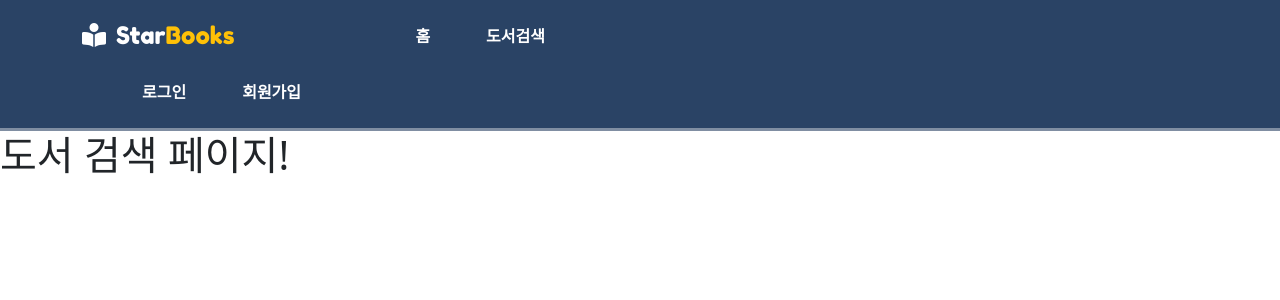
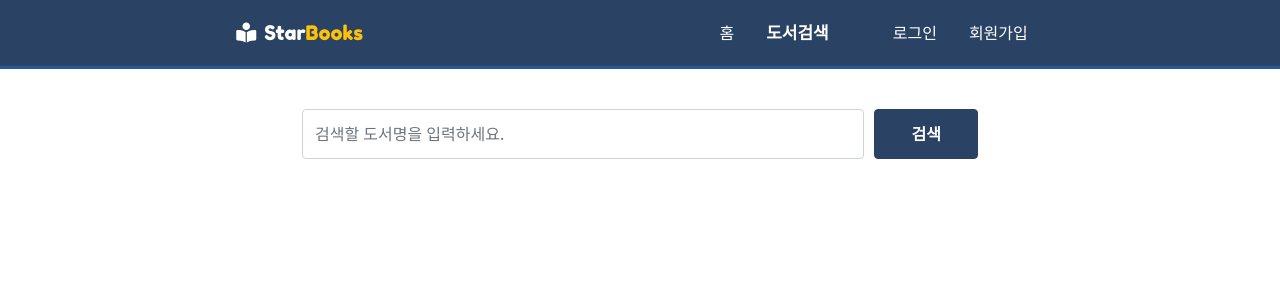
Before and after one commit to GeonwooShin/Toy-project-starbooks, a Vue app: page /#/BookSearch in a window 1280 px wide. Shown: the top 300 px of the page. Built offline with nearby package versions, Linux system fonts and the light colour scheme.

Commit message:
헤더 수정 및 프록시 설정

```diff
--- /dev/null
+++ b/Vue.config.js
@@ -0,0 +1,61 @@
+
+
+
+module.exports = {
+  chainWebpack: config => {
+  config.plugins.delete('prefetch'); // prefetch 삭제
+  },
+  devServer: {
+    proxy: 'http://13.209.146.204:8080'
+}
+};
+// module.exports = {
+//   chainWebpack: config => {
+//     config.plugins.delete('prefetch'); // prefetch 삭제
+//   },
+//   // devServer: {
+//   //   port: 8080,
+//   //   proxy: {
+//   //     '/api': {
+//   //       target,
+//   //       changeOrigin: true
+//   //     }
+//   //   }
+//   // }
+//   devServer: {
+//     // 프록시 설정
+//     proxy: {
+//         // 프록시 요청을 보낼 api의 시작 부분
+//         '/api': {
+//             // 프록시 요청을 보낼 서버의 주소
+//             // target: 'http://localhost:3000'
+//             target: `http://13.209.146.204:8080`
+//         }
+//     }
+//   }
+// }
+
+// // 개발 서버 설정
+// devServer: {
+//   // 프록시 설정
+//   proxy: {
+//       // 프록시 요청을 보낼 api의 시작 부분
+//       '/api': {
+//           // 프록시 요청을 보낼 서버의 주소
+//           target
+//       }
+//   }
+// }
+
+// devServer: {
+//   proxy: { // proxyTable 설정
+//       '/api': { // api 로 시작하는 소스 는 traget으로 잡아준다. > 사용할때 url 이 api 가 있어야 한다.
+//           target: process.env.VUE_APP_PROD_BASE_DOMAIN, // www.xxx.com
+//           changeOrigin: true
+//       },
+//        '/aw': { // aw로 url 이 시작하면 이렇게 target을 잡아준다.
+//           target: process.env.VUE_APP_PROD_AW_DOMAIN,
+//           changeOrign: true
+//       },
+//   }
+// }
--- a/index.html
+++ b/index.html
@@ -14,7 +14,6 @@
     body {
       line-height: 1.4;
       font-family: 'Roboto', sans-serif;
-      background-color: lightgray;
     }
   </style>
 </head>
--- a/package.json
+++ b/package.json
@@ -35,10 +35,12 @@
     "webpack-dev-server": "^4.0.0"
   },
   "dependencies": {
+    "axios": "^0.21.1",
     "bootstrap": "^5.1.0",
     "html-webpack-plugin": "^5.3.2",
     "vue": "^3.2.4",
-    "vue-router": "^4.0.11"
+    "vue-router": "^4.0.11",
+    "vuex": "^4.0.2"
   },
   "browerslist": [
     "> 1%",
--- a/src/components/Header.vue
+++ b/src/components/Header.vue
@@ -1,12 +1,13 @@
 <template>
   <header>
-    <nav class="navbar container">
-      <div class="navbar__logo">
+    <div class="container">
+      <div class="navbar_logo">
         <i class="fas fa-book-reader"></i>
         <Logo />
       </div>
-      <ul class="navbar__menu">
-        <li>
+      <div class="navbar_nav">
+        <ul class="navbar_menu">
+          <li class="navbar_item">
             <RouterLink
               to="/"
               active-class="active"
@@ -14,7 +15,7 @@
               홈
             </RouterLink>
           </li>
-        <li>
+          <li class="navbar_item">
             <RouterLink
               to="/BookSearch"
               active-class="active"
@@ -23,8 +24,8 @@
             </RouterLink>
           </li>
         </ul>
-      <ul class="navbar__menu_nd">
-        <li>
+        <ul class="navbar_menu">
+          <li class="navbar_item">
             <RouterLink
               to="/Login"
               active-class="active"
@@ -32,7 +33,7 @@
               로그인
             </RouterLink>
           </li>
-        <li>
+          <li class="navbar_item">
             <RouterLink
               to="/Join"
               active-class="active"
@@ -41,7 +42,8 @@
             </RouterLink>
           </li>
         </ul>
-    </nav>
+      </div>
+    </div>
   </header>
 </template>
 
@@ -81,57 +83,40 @@ export default {
 @import "~/scss/main";
 header {
   background-color: $primary;
-  border-bottom: 3.6px solid #808ea2;
+  padding: 12px 0;
+   border-bottom: 3.6px solid #295899;
+  .container {
+    display: flex;
+    justify-content: space-around;
+    align-items: center;
+    .fas {
+      padding-right: 8px;
+      color: $secondary;
+      font-size: 20px;
     }
-.navbar {
-  font-family: 'Source Sans Pro', sans-serif;
+    .navbar_nav {
       display: flex;
       align-items: center;
-  background-color: $primary;
-  padding: 8px 12px;
-  .navbar__logo {
-    font-size: 24px;
-    justify-content: flex-start;
-    i {
+      .navbar_menu {
+        display: flex;
+        align-items: center;
+        margin: 0;
+        .active {
+          font-weight: bold;
+          font-size: 17px;
+        }
+        .nav-link {
+          align-items: center;
           color: $secondary;
-      margin-right: 10px;
-    }
-  }
-  .navbar__menu {
-    display: flex;
-    color: $white;
-    font-weight: bold;
-    padding-right: 625px;
-    justify-content: flex-start;
-    margin-bottom: 0;
-    li {
-      padding: 8px 12px;
+          border-radius: 4px;
           &:hover {
+            transition: 0.2;
+            color: $primary;
             background-color: $yellow;
             border-radius: 4px;
-        transition: .2s;
           }
         }
       }
-  .navbar__menu_nd {
-    display: flex;
-    font-weight: bold;
-    justify-content: flex-end;
-    margin-bottom: 0;
-    li {
-      padding: 8px 12px;
-      &:hover {
-        background-color: $yellow;
-        border-radius: 4px;
-        transition: .2s;
-      }
-    }
-  }
-  .nav-link {
-      color: $white;
-      &:hover {
-        color: $primary;
-        transition: .2s;
     }
   }
 }
--- a/src/components/Logo.vue
+++ b/src/components/Logo.vue
@@ -10,7 +10,7 @@
 @import "~/scss/main";
 .logo {
   font-family: 'Fredoka One', cursive;
-//   font-size: 35px;
+  font-size: 20px;
   color: $yellow;
   text-decoration: none;
 //   position: absolute;
--- /dev/null
+++ b/src/components/Search.vue
@@ -0,0 +1,55 @@
+<template>
+  <div class="container">
+    <input
+      v-model="title"
+      type="text"
+      class="form-control"
+      placeholder="검색할 도서명을 입력하세요."
+      @keyup.enter="apply" />
+    <button
+      class="btn btn-primary"
+      @click="apply">
+      검색
+    </button>
+  </div>
+</template>
+
+<script>
+import axios from 'axios'
+
+export default {
+  data() {
+    return {
+    }
+  },
+  methods: {
+    async apply() {
+      console.log('123123')
+      try {
+        const res = await axios.get( `http://13.209.146.204:8080/api/books?page=3&size=5&sort=createdAt`)
+        console.log(res)
+
+      } catch (error) {
+        console.log(error)
+      }
+      // const res = await axios.get('https://13.209.146.204:8080/api/books?page=3&size=1&sort=createdAt')
+    }
+  }
+}
+</script>
+
+<style lang="scss" scoped>
+.container {
+  width: 700px;
+  display: flex;
+  padding-top: 40px;
+  input {
+    margin-right: 10px;
+  }
+}
+.btn {
+  width: 120px;
+  height: 50px;
+  font-weight: 700;
+}
+</style>
--- a/src/main.js
+++ b/src/main.js
@@ -1,7 +1,9 @@
 import { createApp } from 'vue'
 import App from './App'
 import router from './routes/index.js'
+import store from './store/index.js'
 
 createApp(App)
   .use(router)
+  .use(store)
   .mount('#app')
--- a/src/routes/BookSearch.vue
+++ b/src/routes/BookSearch.vue
@@ -1,3 +1,13 @@
 <template>
-  <h1>도서 검색 페이지!</h1>
+  <Search />
 </template>
+
+<script>
+import Search from '~/components/Search'
+
+export default {
+  components: {
+    Search
+  }
+}
+</script>
--- a/src/routes/Login.vue
+++ b/src/routes/Login.vue
@@ -1,3 +1,24 @@
 <template>
-  <h1>Login!</h1>
+  <div>
+  </div>
 </template>
+
+<script>
+export default {
+  data() {
+    return {
+      navigations: [
+        {
+          name: '회원가입',
+          href: '/Join'
+        }
+      ]
+    }
+  }
+}
+</script>
+
+<style lang="scss" scoped>
+@import "~/scss/main";
+
+</style>
--- /dev/null
+++ b/src/store/book.js
@@ -0,0 +1,25 @@
+export default {
+  // 모듈화 가능여부 => store/index.js 에 등록 가능 여부
+  namespaced: true,
+  // 프로젝트 전체에서 공통으로 사용할 변수 정의
+  // state에 정의된 변수는 vue 컴포넌트에서 computed 속성을 이용하여 변경사항 추적가능
+  state: () => ({
+    books: []
+  }),
+  getters: {
+    bookIds(state) {
+      return state.books.map(b => b.imdbID)
+    }
+  },
+  // state에 정의된 변수를 변경하도록 하는 역할, 동기처리로써 state에 정의된 변경사항을 추적할 수 있게한다.
+  mutations: {
+    resetBooks(state) {
+      state.books = []
+    }
+  },
+  actions: {
+    searchBooks(context) {
+      context.state
+    }
+  }
+}
--- /dev/null
+++ b/src/store/index.js
@@ -0,0 +1,8 @@
+import { createStore } from 'vuex'
+import book from './book'
+
+export default createStore({
+  modules: {
+    book
+  }
+})
```
Also changed, not shown: 1 other file (tests, documents, lock files or other folders). Lines whose indentation alone changed are shown as unchanged.
